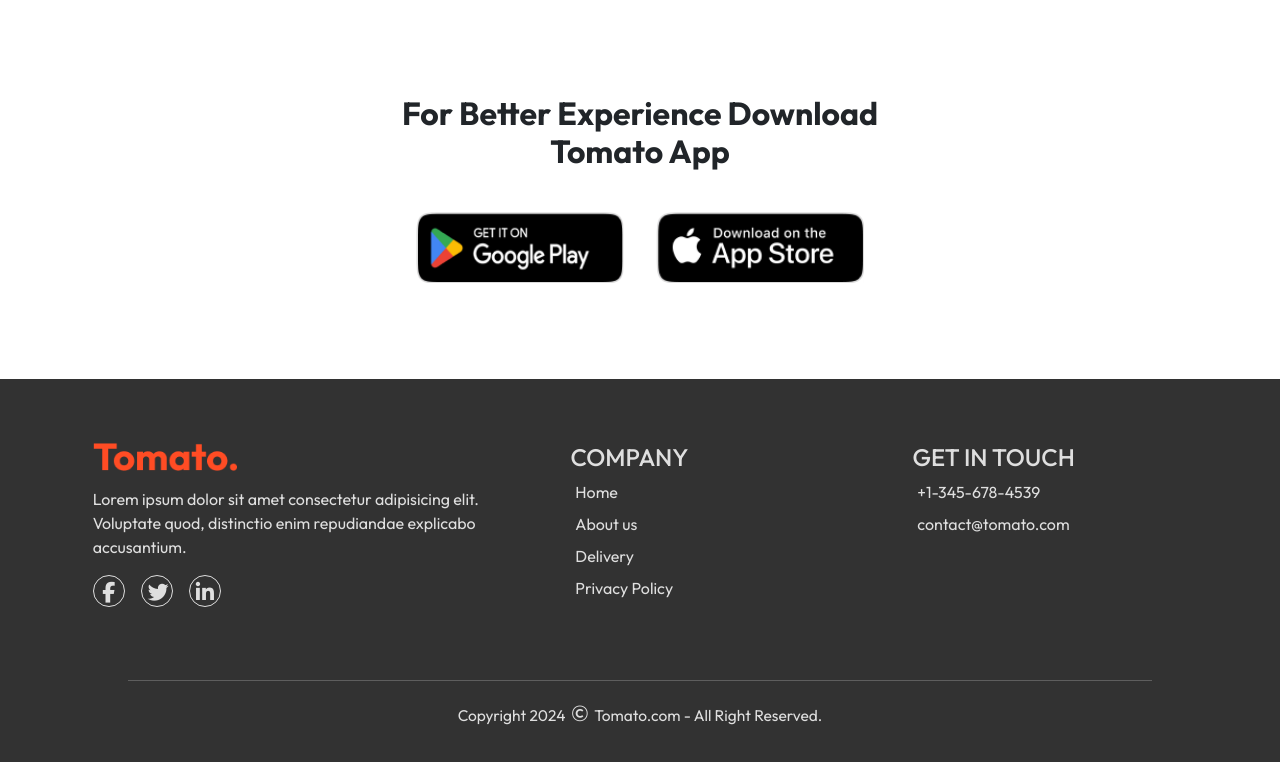
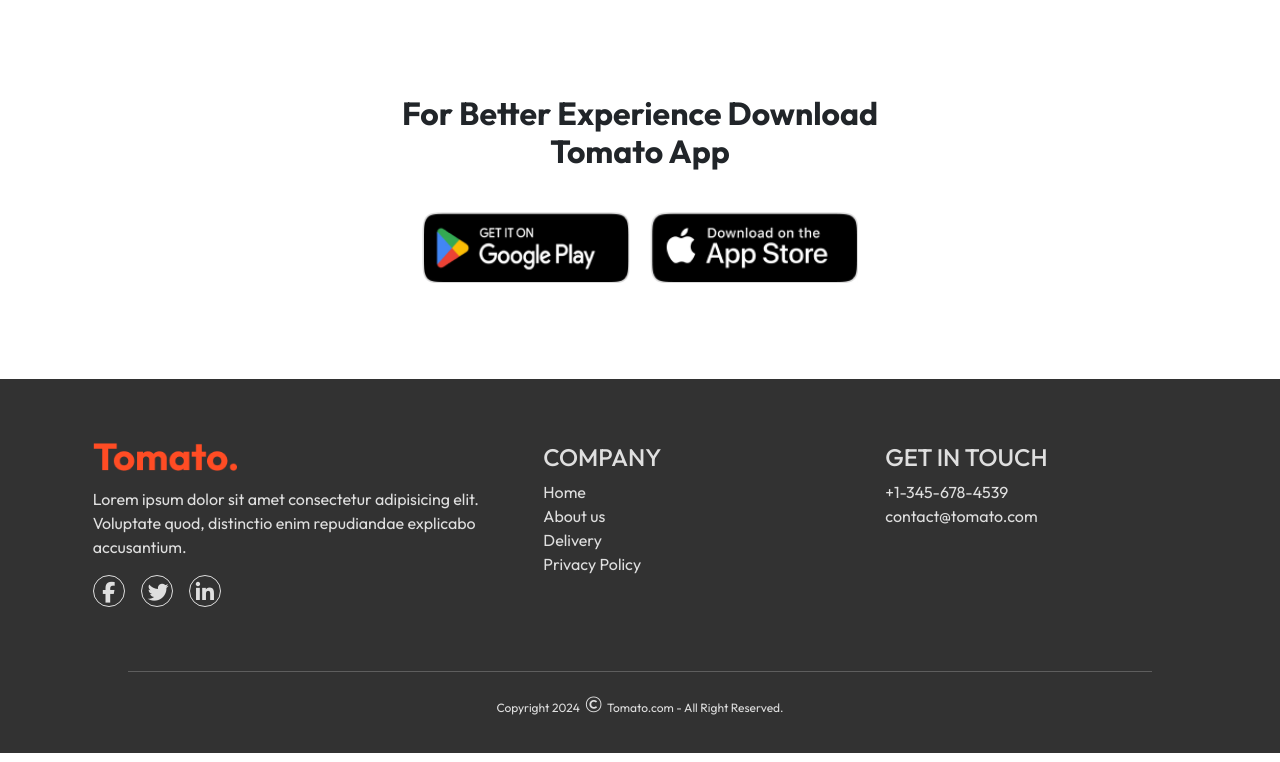
Before and after one commit to alina84770/FoodDelivery-Website, a React (Create React App) app: page / in a window 1280 px wide. Shown: the part 4303-5065 px from the top of the page. Built offline with nearby package versions, Linux system fonts and the light colour scheme.

Commit message:
update code

```diff
--- a/src/components/downloadApp/DownloadApp.css
+++ b/src/components/downloadApp/DownloadApp.css
@@ -4,7 +4,7 @@
 
 .apps img {
     width: 13rem;
-    margin: 1rem 1rem 0;
+    margin: 1rem 0.6rem 0;
 }
 
 .apps img:hover {
@@ -13,11 +13,10 @@
 }
 
 @media(max-width:550px) {
+    .app-download h2 {
+        font-size: 1.2rem;
 
-    .app-download h2 {
-        font-size: 1.5rem;
     }
-
     .apps img {
         width: 9rem;
 
--- a/src/components/footer/Footer.css
+++ b/src/components/footer/Footer.css
@@ -37,7 +37,7 @@
 
 .footer-center h4,
 .footer-right h4 {
-    margin-left: 1.7rem;
+    /* margin-left: 1.7rem; */
 }
 
 .footer hr {
@@ -52,6 +52,5 @@
 }
 
 .footer-copyright p {
-    font-size: 0.97rem;
-
+    font-size:0.75rem;
 }
--- a/src/components/footer/Footer.jsx
+++ b/src/components/footer/Footer.jsx
@@ -20,26 +20,22 @@ function Footer() {
 
                     <div className="footer-center col-lg-3 col-md-3 col-sm-7 col-8">
                         <h4>COMPANY</h4>
-                        <ul>
-                            <li>Home</li>
-                            <li>About us</li>
-                            <li>Delivery</li>
-                            <li>Privacy Policy</li>
-                        </ul>
+                        <div>Home</div>
+                        <div>About us</div>
+                        <div>Delivery</div>
+                        <div>Privacy Policy</div>
                     </div>
 
                     <div className="footer-right col-lg-3 col-md-3 col-sm-7 col-8">
                         <h4>GET IN TOUCH</h4>
-                        <ul>
-                            <li>+1-345-678-4539</li>
-                            <li>contact@tomato.com</li>
-                        </ul>
+                        <div>+1-345-678-4539</div>
+                        <div>contact@tomato.com</div>
                     </div>
 
                 </div>
                 <hr />
                 <div className="footer-copyright d-flex justify-content-center align-items-center  py-3">
-                    <p>Copyright 2024 <span className='copyright'>&copy;</span> Tomato.com - All Right Reserved.</p>
+                    <p className='text-center'>Copyright 2024 <span className='copyright'>&copy;</span> Tomato.com - All Right Reserved.</p>
                 </div>
 
             </div>
```
